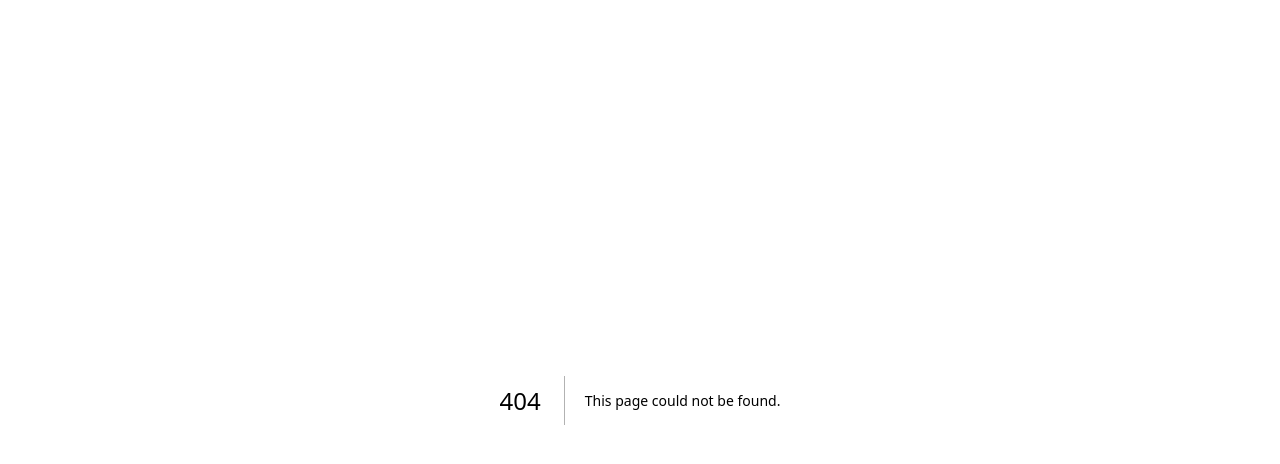
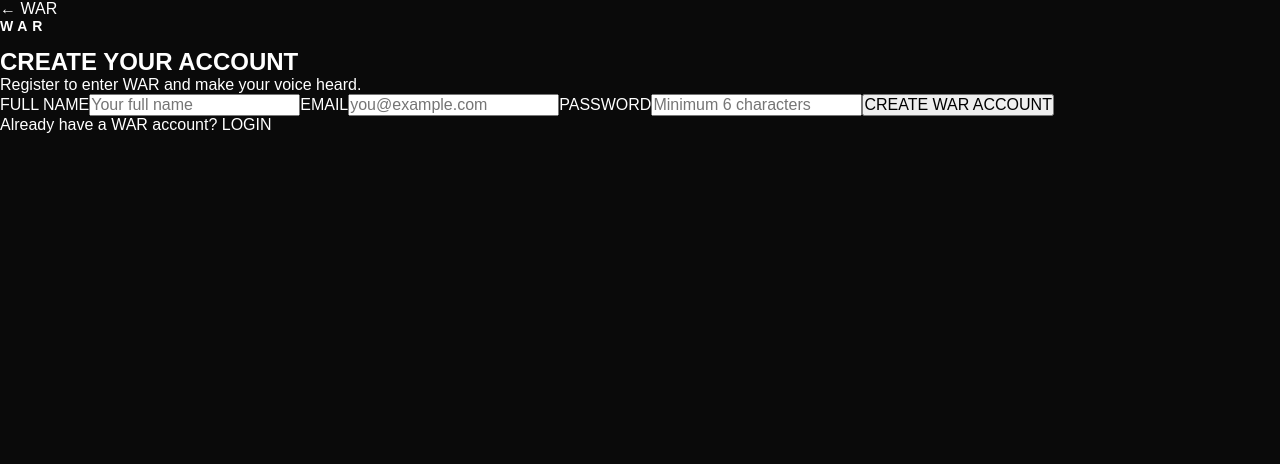
Before and after one commit to logicgates046-hue/Warr, a Next.js app: page /register in a window 1280 px wide. Before the commit this address had no page. Shown: the top 464 px of the page. Built offline with nearby package versions, Linux system fonts and the light colour scheme; no server answers.

Commit message:
Implement registration page with user input handling

```diff
--- /dev/null
+++ b/app/register/page.js
@@ -0,0 +1,139 @@
+"use client";
+
+import { useState } from "react";
+import { supabase } from "../../lib/supabase";
+
+export default function RegisterPage() {
+  const [name, setName] = useState("");
+  const [email, setEmail] = useState("");
+  const [password, setPassword] = useState("");
+
+  const [loading, setLoading] = useState(false);
+  const [message, setMessage] = useState("");
+  const [error, setError] = useState("");
+
+  async function handleRegister(event) {
+    event.preventDefault();
+
+    setLoading(true);
+    setMessage("");
+    setError("");
+
+    if (!name.trim() || !email.trim() || !password) {
+      setError("Please complete all fields.");
+      setLoading(false);
+      return;
+    }
+
+    if (password.length < 6) {
+      setError("Password must be at least 6 characters.");
+      setLoading(false);
+      return;
+    }
+
+    try {
+      const { data, error: signUpError } = await supabase.auth.signUp({
+        email: email.trim(),
+        password,
+      });
+
+      if (signUpError) {
+        throw signUpError;
+      }
+
+      if (!data.user) {
+        throw new Error("Registration could not be completed.");
+      }
+
+      const { error: profileError } = await supabase
+        .from("profiles")
+        .insert({
+          id: data.user.id,
+          full_name: name.trim(),
+          email: email.trim(),
+        });
+
+      if (profileError) {
+        throw profileError;
+      }
+
+      setMessage(
+        "Account created successfully. Check your email if confirmation is required."
+      );
+
+      setName("");
+      setEmail("");
+      setPassword("");
+    } catch (err) {
+      setError(err.message || "Something went wrong during registration.");
+    } finally {
+      setLoading(false);
+    }
+  }
+
+  return (
+    <main className="auth-page">
+      <section className="auth-card">
+        <a href="/" className="back-link">
+          ← WAR
+        </a>
+
+        <p className="eyebrow">WAR</p>
+
+        <h1>CREATE YOUR ACCOUNT</h1>
+
+        <p className="auth-description">
+          Register to enter WAR and make your voice heard.
+        </p>
+
+        <form onSubmit={handleRegister} className="auth-form">
+          <label htmlFor="name">FULL NAME</label>
+
+          <input
+            id="name"
+            type="text"
+            placeholder="Your full name"
+            value={name}
+            onChange={(event) => setName(event.target.value)}
+            autoComplete="name"
+          />
+
+          <label htmlFor="email">EMAIL</label>
+
+          <input
+            id="email"
+            type="email"
+            placeholder="you@example.com"
+            value={email}
+            onChange={(event) => setEmail(event.target.value)}
+            autoComplete="email"
+          />
+
+          <label htmlFor="password">PASSWORD</label>
+
+          <input
+            id="password"
+            type="password"
+            placeholder="Minimum 6 characters"
+            value={password}
+            onChange={(event) => setPassword(event.target.value)}
+            autoComplete="new-password"
+          />
+
+          {error && <p className="form-error">{error}</p>}
+
+          {message && <p className="form-success">{message}</p>}
+
+          <button type="submit" disabled={loading} className="auth-button">
+            {loading ? "CREATING ACCOUNT..." : "CREATE WAR ACCOUNT"}
+          </button>
+        </form>
+
+        <p className="auth-footer">
+          Already have a WAR account?{" "}
+          <a href="/login">LOGIN</a>
+        </p>
+      </section>
+    </main>
+  );
+}
```
